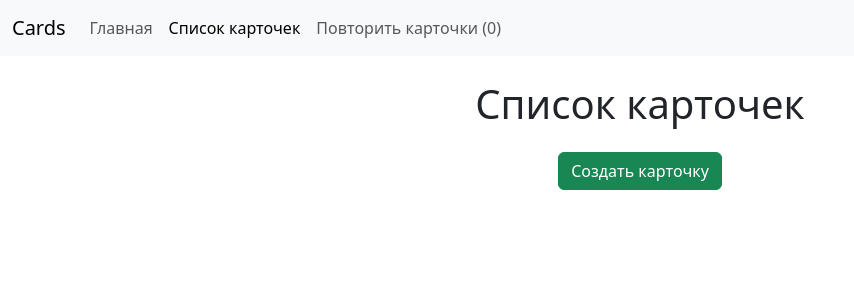
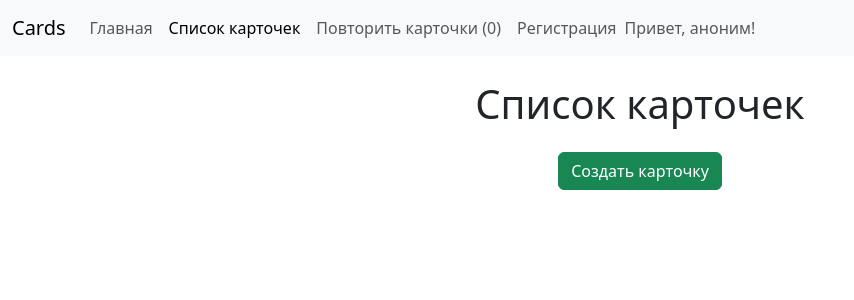
Before and after one commit to Villhard/recallcontrol-archive, a Django app: page /cards/ in a window 1280 px wide. Shown: the top 300 px of the page, without its empty margins (0-854 px from the left). Run offline with Django 5.2, Linux system fonts and the light colour scheme; data that the repository does not hold is empty; some libraries are stand-ins or nearby versions.

Commit message:
feat(menu.html): add registration link and user greeting to the navigation menu

```diff
--- a/templates/includes/menu.html
+++ b/templates/includes/menu.html
@@ -16,6 +16,20 @@
                 <li class="nav-item">
                     <a class="nav-link {% if request.resolver_match.url_name == 'card_study' %}active{% endif %}" href="{% url 'cards:card_study' %}">Повторить карточки ({% card_for_studying %})</a>
                 </li>
+                <li class="nav-item">
+                    <a class="nav-link {% if request.resolver_match.url_name == 'register' %}active{% endif %}" href="{% url 'users:register' %}">Регистрация</a>
+                </li>
+            </ul>
+            <ul class="navbar-nav ml-auto">
+                {% if user.is_authenticated %}
+                    <li class="nav-item">
+                        <span class="navbar-text">Привет, {{ user.username }}!</span>
+                    </li>
+                {% else %}
+                    <li class="nav-item">
+                        <span class="navbar-text">Привет, аноним!</span>
+                    </li>
+                {% endif %}
             </ul>
         </div>
     </div>
```
